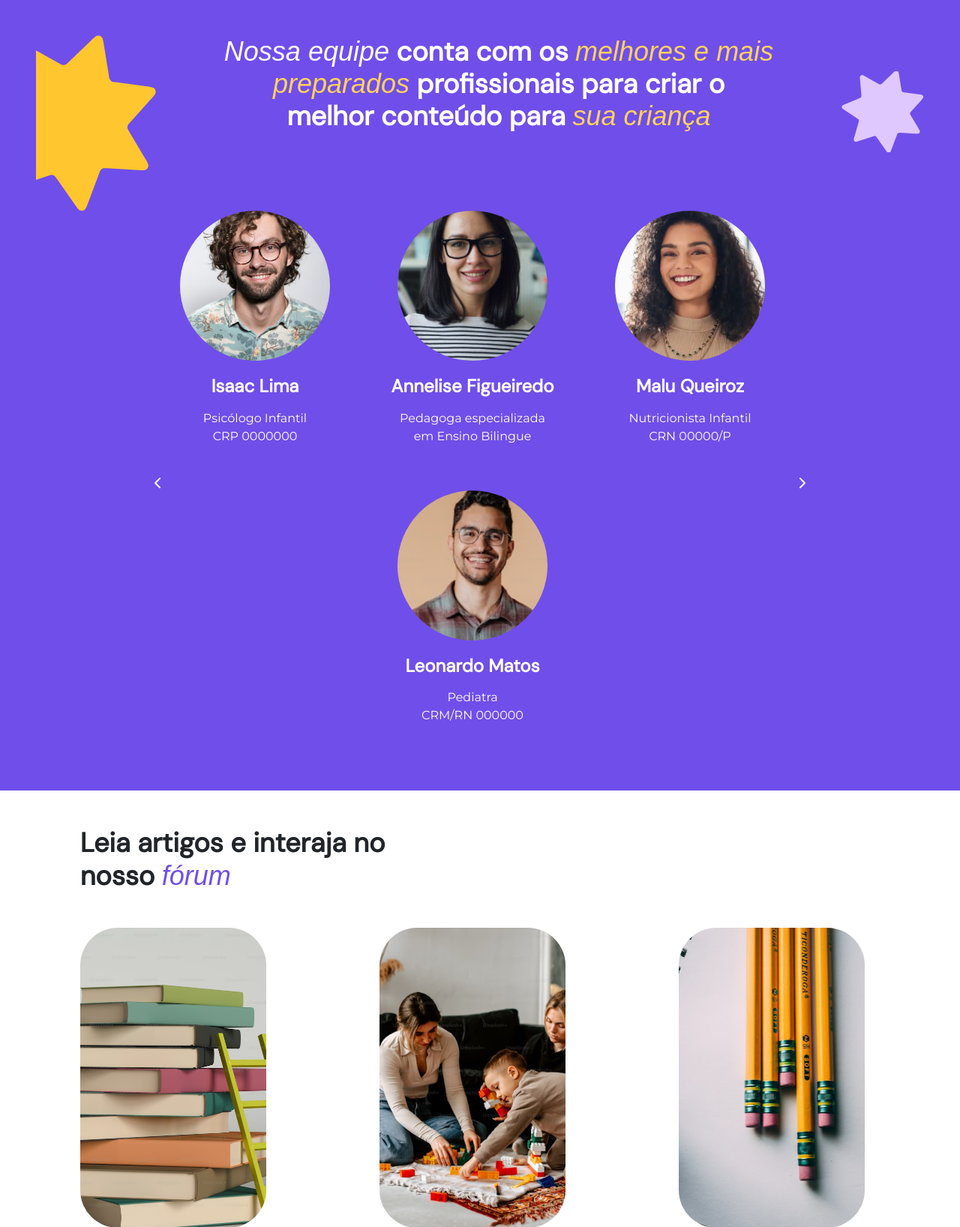
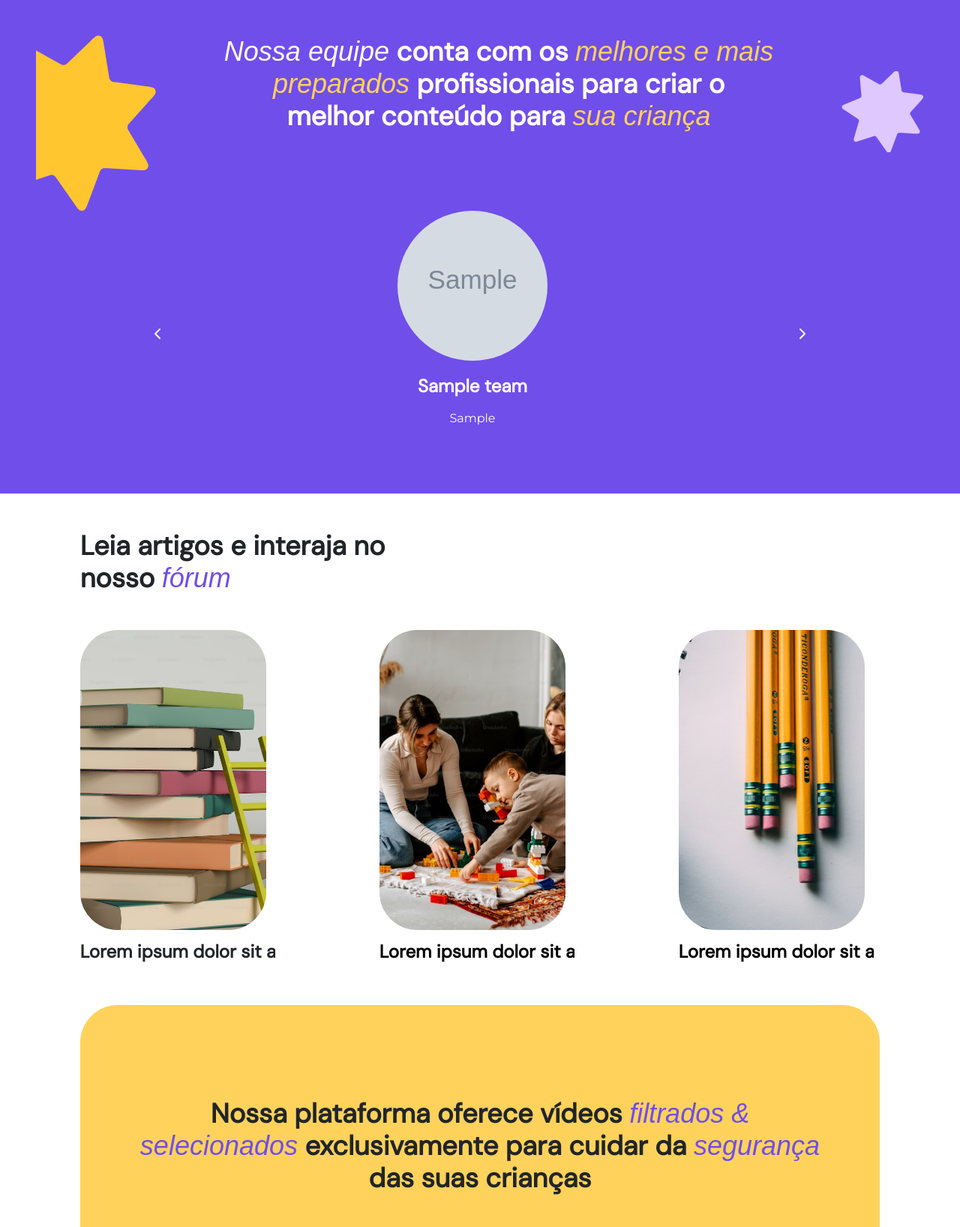
Before and after one commit to rodrigofnobrega/teste-deploy, a Django app: page /home/ in a window 1280 px wide. Shown: the part 1297-2933 px from the top of the page at 75% size. Run offline with Django 5.2, Linux system fonts and the light colour scheme; tables that the repository leaves empty hold one stand-in row (values such as "Sample post"); grey boxes marked "Sample" are stand-in pictures; some libraries are stand-ins or nearby versions; some web fonts are replaced.

Commit message:
feat: dinamizar times

```diff
--- a/apps/home/views.py
+++ b/apps/home/views.py
@@ -1,16 +1,18 @@
 from django.shortcuts import render, redirect
 from ..footer.models import Contact, Information
+from .models import Team
 
 def redirect_to_home(request):
     return redirect('home')
 
 def home(request):
-
     footerContacts = Contact.objects.all()
     footerInformations = Information.objects.all()
+    team = Team.objects.all()
 
     context = {
         'footerContacts': footerContacts,
         'footerInformations': footerInformations,
+        'team': team,
     }
     return render(request, 'home.html', context)
--- a/core/templates/home.html
+++ b/core/templates/home.html
@@ -64,37 +64,15 @@
         <div id="members-slider" class="d-flex align-items-center justify-content-center mx-auto col-md-9 col-12">
             <i id="chevron-left" class="fa-solid fa-chevron-left"></i>
             <div id="profiles" class="row w-100 justify-content-center">
-                <div id="member1" class="profile col-md-3 col-12 text-center mb-4">
+                {% for t in team %}
+                <div class="profile col-md-3 col-12 text-center mb-4">
                     <div class="profile-img">
-                        <img src="{% static 'imgs/home/team/isaac.png' %}" alt="Isaac picture" class="img-fluid mb-3">
+                        <img src="{{ t.image.url }}" alt="{{ t.name }}" class="img-fluid mb-3">
                     </div>
-                    <h4 class="mb-3">Isaac Lima</h4>
-                    <p>Psicólogo Infantil <br> CRP 0000000</p>
+                    <h4 class="mb-3">{{ t.name }}</h4>
+                    <p>{{ t.profession }}</p>
                 </div>
-
-                <div id="member2" class="profile col-md-3 col-12 text-center mb-4">
-                    <div class="profile-img">
-                        <img src="{% static 'imgs/home/team/annelise.png' %}" alt="Annelise picture" class="img-fluid mb-3">
-                    </div>
-                    <h4 class="mb-3">Annelise Figueiredo</h4>
-                    <p>Pedagoga especializada <br> em Ensino Bilingue</p>
-                </div>
-
-                <div id="member3" class="profile col-md-3 col-12 text-center mb-4">
-                    <div class="profile-img">
-                        <img src="{% static 'imgs/home/team/malu.png' %}" alt="Malu picture" class="img-fluid mb-3">
-                    </div>
-                    <h4 class="mb-3">Malu Queiroz</h4>
-                    <p>Nutricionista Infantil <br> CRN 00000/P</p>
-                </div>
-
-                <div id="member4" class="profile col-md-3 col-12 text-center mb-4">
-                    <div class="profile-img">
-                        <img src="{% static 'imgs/home/team/leo.png' %}" alt="Leonardo picture" class="img-fluid mb-3">
-                    </div>
-                    <h4 class="mb-3">Leonardo Matos</h4>
-                    <p>Pediatra <br> CRM/RN 000000</p>
-                </div>
+                {% endfor %}
             </div>
             <i id="chevron-right" class="fa-solid fa-chevron-right"></i>
         </div>
```
Also changed, not shown: 1 other file.
